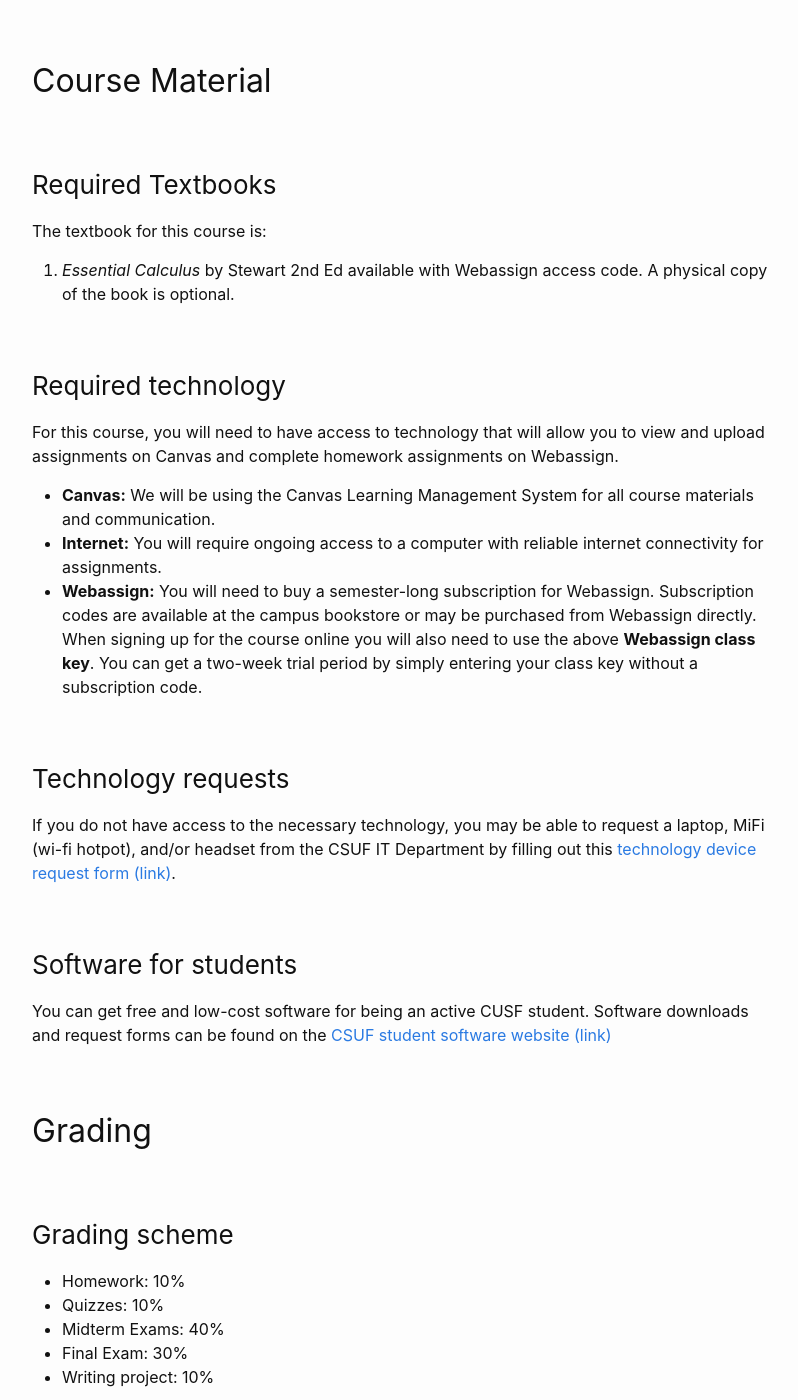
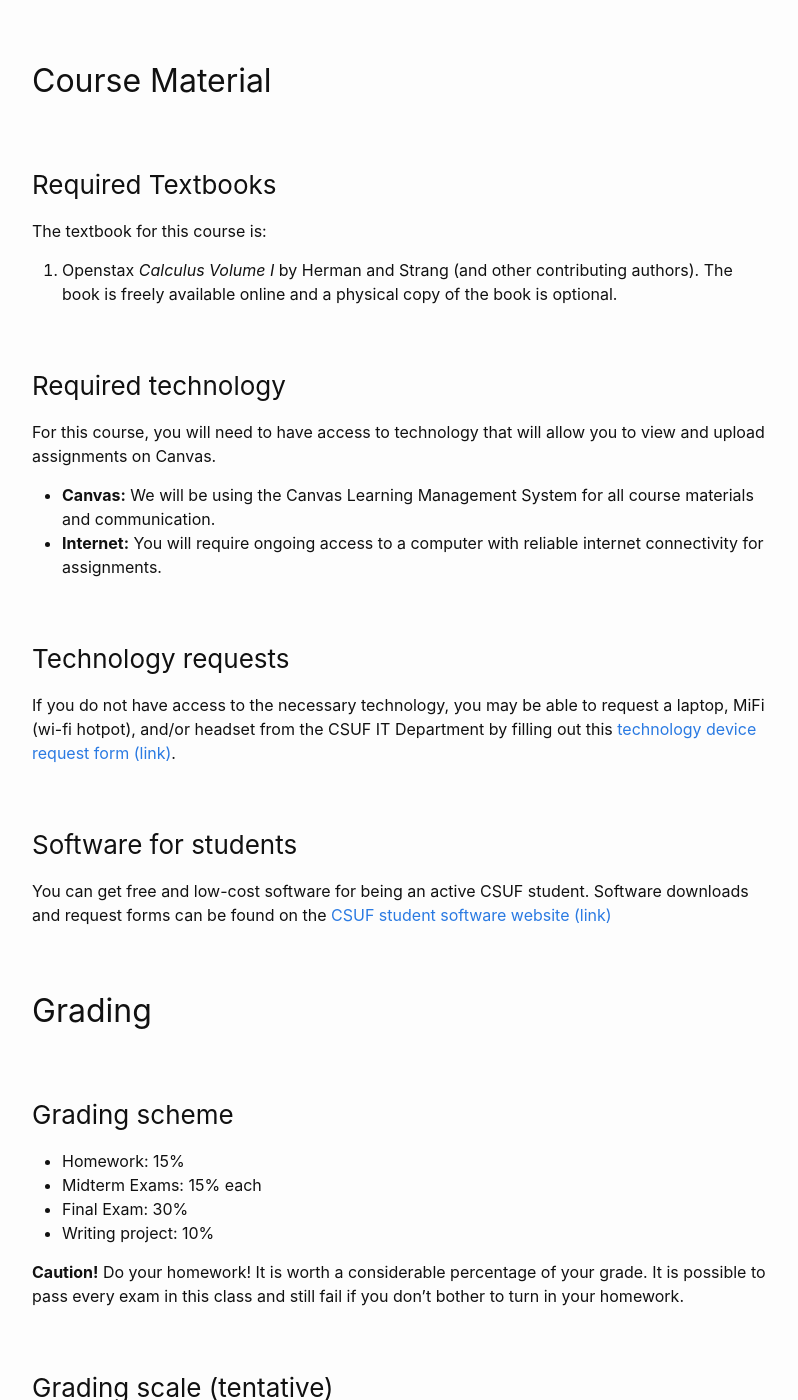
Before and after one commit to wcasper/math150Aspring2026, a Jekyll site: the page built from syllabus.md, in a window 1280 px wide and 1400 px high, scrolled down 1091 px. Shown: the whole window, without its empty margins (238-1036 px from the left). Built offline with Jekyll 4.4.1, drawn with Linux system fonts in a browser that asks for light colours; some of the changed text lies outside the part shown.

Commit message:
fixed dates

```diff
--- a/syllabus.md
+++ b/syllabus.md
@@ -37,29 +37,26 @@ Properties of functions. The limit, derivative and definite integral concepts; a
 ### Required Textbooks
 The textbook for this course is:
 
-1. *Essential Calculus* by Stewart 2nd Ed available with Webassign access code.  A physical copy of the book is optional.
+1. Openstax *Calculus Volume I* by Herman and Strang (and other contributing authors).  The book is freely available online and a physical copy of the book is optional.
 
 ### Required technology
-For this course, you will need to have access to technology that will allow you to view and upload assignments on Canvas and complete homework assignments on Webassign.
+For this course, you will need to have access to technology that will allow you to view and upload assignments on Canvas.
 
 * **Canvas:** We will be using the Canvas Learning Management System for all course materials and communication.
 * **Internet:** You will require ongoing access to a computer with reliable internet connectivity for assignments.
-* **Webassign:** You will need to buy a semester-long subscription for Webassign.  Subscription codes are available at the campus bookstore or may be purchased from Webassign directly.  When signing up for the course online you will also need to use the above **Webassign class key**.  You can get a two-week trial period by simply entering your class key without a subscription code.
-
 
 ### Technology requests
 If you do not have access to the necessary technology, you may be able to request a laptop, MiFi (wi-fi hotpot), and/or headset from the CSUF IT Department by filling out this <a target="_parent" href="https://apps.fullerton.edu/coviddevicerequest/Request.aspx">technology device request form (link)</a>.
 
 
 ### Software for students
-You can get free and low-cost software for being an active CUSF student.  Software downloads and request forms can be found on the <a target="_parent" href="https://fullerton.edu/it/students/software/">CSUF student software website (link)</a>
+You can get free and low-cost software for being an active CSUF student.  Software downloads and request forms can be found on the <a target="_parent" href="https://fullerton.edu/it/students/software/">CSUF student software website (link)</a>
 
 ## Grading
 ### Grading scheme
 
-* Homework: 10%
-* Quizzes: 10%
-* Midterm Exams: 40%
+* Homework: 15%
+* Midterm Exams: 15% each
 * Final Exam: 30%
 * Writing project: 10%
 
@@ -104,7 +101,7 @@ You will be assigned a few sections of material to read prior to most class meet
 
 
 **Homework**
-Homework will be submitted via Webassign.  One-time extensions for homework may be available by request under certain circumstances (such as medical issues or internet issues).   Also extensions may be denied when it looks like it is becoming a habit.  It is much better to get the homework done on time, so that it doesn't pile up.
+Homework will be submitted on Canvas using problems linked to MyOpenMath.
 
 ## Exams
 Exams will take place during class at the times stated below. You will come to class and take the exam during the specified time.  Note that you must have video with both your face and hands visible and a working speaker and microphone during the exam.  The microphone should be muted during test-taking in order to not disturb your peers.
@@ -114,9 +111,9 @@ If you have an accommodation from Disability Support Services (such as time-and-
 **Midterm Exams**
 There will be three midterm exams, each lasting 1 hour 50 minutes.
 Midterms will be held during class time on the following dates:
-* Thursday, February, 13 2025
-* Thursday, March 13, 2025
-* Thursday, April 17, 2025
+* Thursday, February, 11 2026
+* Thursday, March 11, 2026
+* Thursday, April 15, 2026
 
 **Final Exam**
 The final exam will be cumulative and will account for 30\% of your grade.
```
